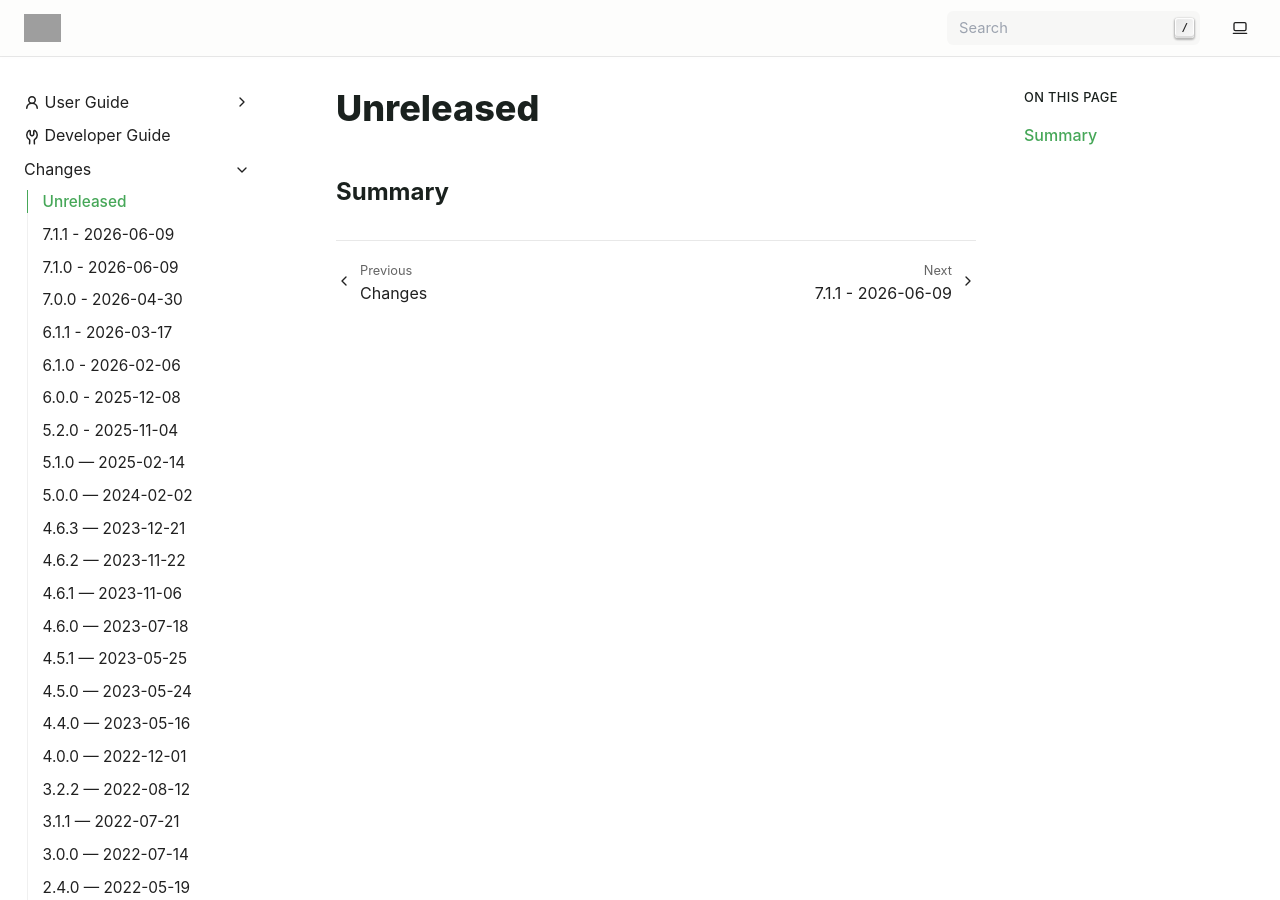
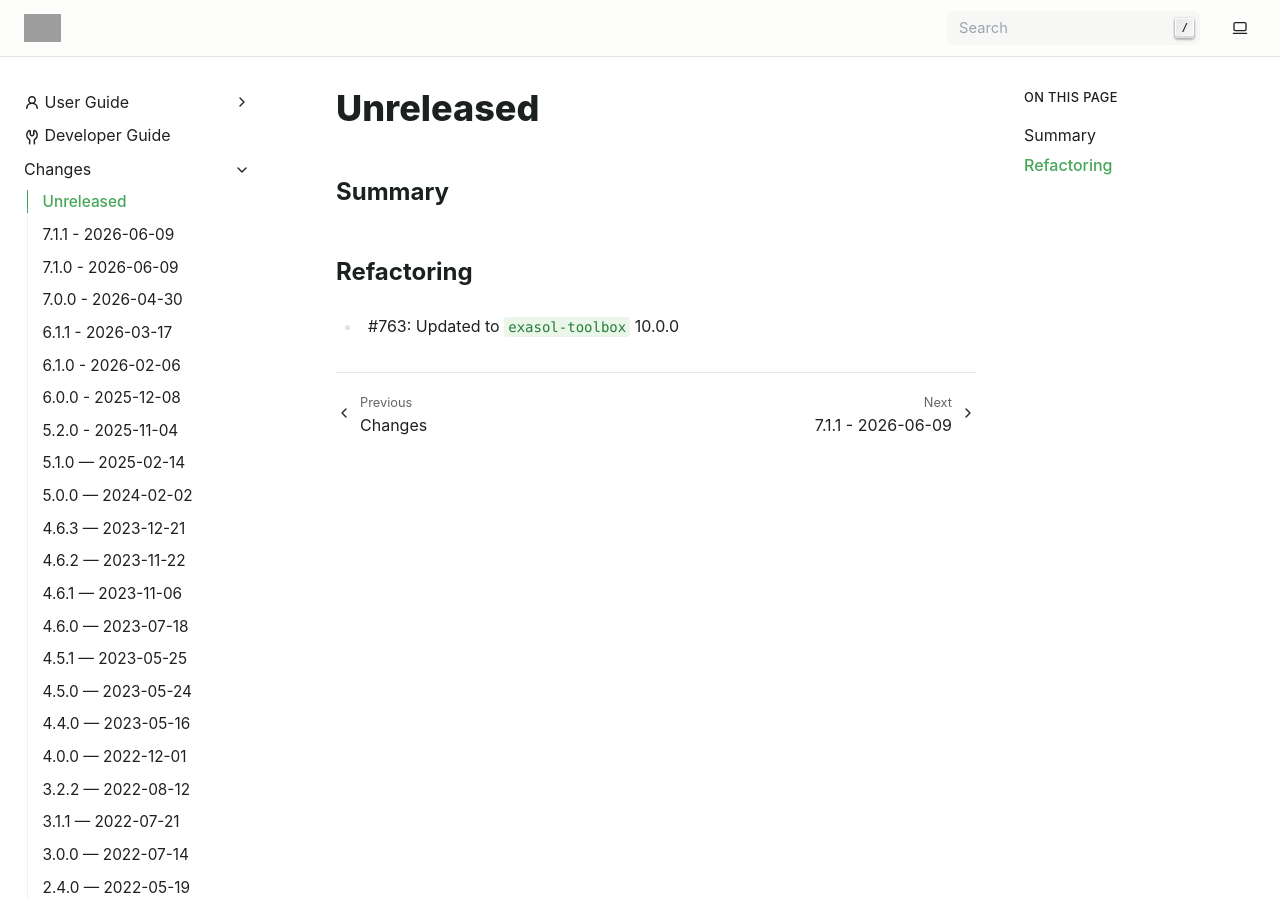
Before and after one commit to exasol/sqlalchemy-exasol, a Sphinx documentation site: the page built from doc/changes/unreleased.md, in a window 1280 px wide and 900 px high. Built offline with Sphinx 7.4.7, drawn with Linux system fonts in a browser that asks for light colours; grey boxes are pictures that could not be loaded.

Commit message:
Add changelog entry

```diff
--- a/doc/changes/unreleased.md
+++ b/doc/changes/unreleased.md
@@ -1,3 +1,7 @@
 # Unreleased
 
 ## Summary
+
+## Refactoring
+
+* #763: Updated to `exasol-toolbox` 10.0.0
```
